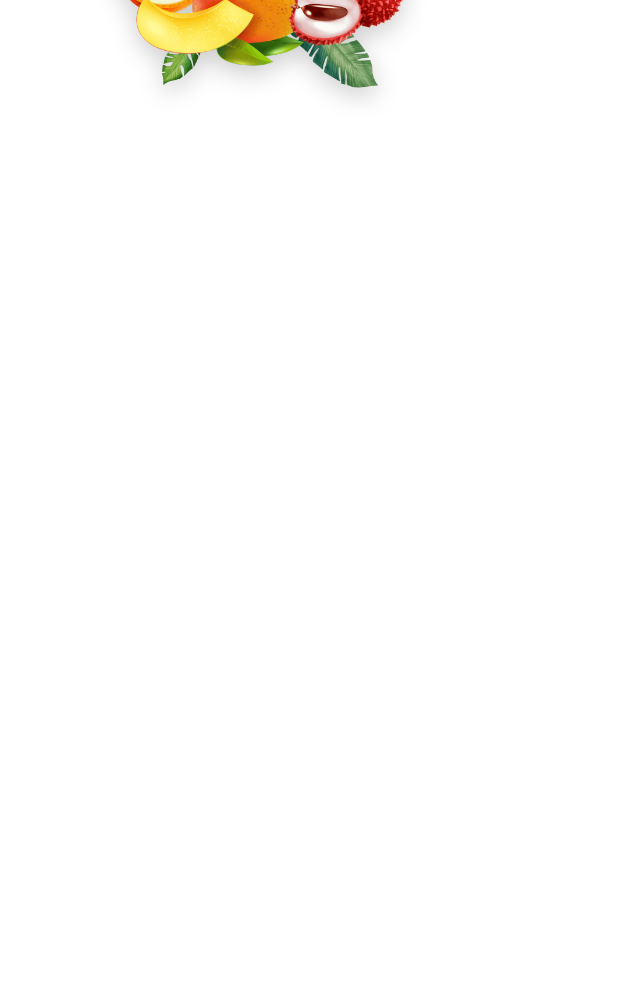
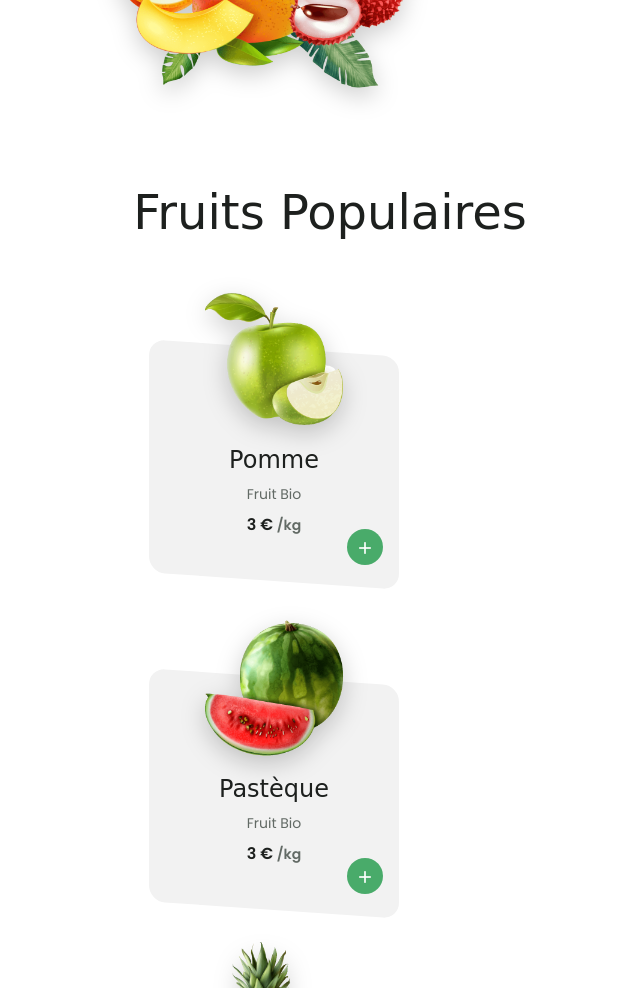
Before and after one commit to ValentinMadiot/fruit-shop_ui, a plain HTML site: page index.html in a window 1280 px wide. Shown: the part 2438-3426 px from the top of the page, without its empty margins (310-950 px from the left). Before the commit the page ends 2738 px from the top, so only its background shows below. Drawn offline with nearby package versions, Linux system fonts and the light colour scheme; a web font is replaced by a local one.

Commit message:
add popular

```diff
--- a/assets/css/styles.css
+++ b/assets/css/styles.css
@@ -410,7 +410,84 @@ img {
 }
 
 /*=============== POPULAR ===============*/
+.popular__container {
+  padding-top: 6rem;
+  grid-template-columns: 250px;
+  justify-content: center;
+  row-gap: 6rem;
+}
 
+.popular__card {
+  position: relative;
+  padding-block: 6.25rem 3rem;
+  text-align: center;
+}
+
+.popular__bg {
+  width: 100%;
+  height: 100%;
+  background-color: var(--container-color);
+  border-radius: 1rem;
+  position: absolute;
+  top: 0;
+  left: 0;
+  z-index: -1;
+  transform: skewY(4deg);
+  transition: background-color .4s;
+}
+
+.popular__img {
+  width: 150px;
+  position: absolute;
+  top: -4rem;
+  left: 0;
+  right: 0;
+  margin: 0 auto .75rem;
+  filter: var(--shadow-img);
+  transition: transform .4s;
+}
+
+.popular__title {
+  font-size: var(--h2-font-size);
+  font-family: var(--second-font);
+  margin-bottom: 0.75rem;
+}
+
+.popular__subtitle {
+  display: block;
+  font-size: var(--small-font-size);
+  margin-bottom: 0.75rem;
+}
+
+.popular__price {
+  font-size: var(--normal-font-size);
+  font-weight: var(--font-semi-bold);
+  color: var(--title-color);
+  line-height: 100%;
+}
+
+.popular__price span {
+  font-size: var(--small-font-size);
+  color: var(--text-color);
+}
+
+.popular__button {
+  width: 36px;
+  height: 36px;
+  padding: 8px;
+  display: grid;
+  place-items: center;
+  font-size: 1.25rem;
+  font-weight: initial;
+  position: absolute;
+  right: 1rem;
+  bottom: 1rem;
+  cursor: pointer;
+}
+
+.popular__card:hover .popular__img {
+  transform: translateY(-.3rem);
+}
 
 /*=============== JOIN ===============*/
 
--- a/index.html
+++ b/index.html
@@ -147,7 +147,89 @@
 
          <!--==================== POPULAR ====================-->
          <section class="popular section" id="popular">
+            <h2 class="section__title">
+              Fruits Populaires
+            </h2>
 
+            <div class="popular__container container grid">
+              <article class="popular__card">
+                <div class="popular__bg"></div>
+
+                <img src="assets/img/popular-1.png" alt="image" class="popular__img">
+                <h3 class="popular__title">Pomme</h3>
+                <p class="popular__subtitle">Fruit Bio</p>
+                <p class="popular__price">3 € <span>/kg</span></p>
+
+                <button class="popular__button button">
+                  <i class="ri-add-line"></i>
+                </button>
+              </article>
+
+              <article class="popular__card">
+                <div class="popular__bg"></div>
+
+                <img src="assets/img/popular-2.png" alt="image" class="popular__img">
+                <h3 class="popular__title">Pastèque</h3>
+                <p class="popular__subtitle">Fruit Bio</p>
+                <p class="popular__price">3 € <span>/kg</span></p>
+
+                <button class="popular__button button">
+                  <i class="ri-add-line"></i>
+                </button>
+              </article>
+
+              <article class="popular__card">
+                <div class="popular__bg"></div>
+
+                <img src="assets/img/popular-3.png" alt="image" class="popular__img">
+                <h3 class="popular__title">Ananas</h3>
+                <p class="popular__subtitle">Fruit Bio</p>
+                <p class="popular__price">5 € <span>/kg</span></p>
+
+                <button class="popular__button button">
+                  <i class="ri-add-line"></i>
+                </button>
+              </article>
+
+              <article class="popular__card">
+                <div class="popular__bg"></div>
+
+                <img src="assets/img/popular-4.png" alt="image" class="popular__img">
+                <h3 class="popular__title">Banane</h3>
+                <p class="popular__subtitle">Fruit Bio</p>
+                <p class="popular__price">2,5 € <span>/kg</span></p>
+
+                <button class="popular__button button">
+                  <i class="ri-add-line"></i>
+                </button>
+              </article>
+
+              <article class="popular__card">
+                <div class="popular__bg"></div>
+
+                <img src="assets/img/popular-5.png" alt="image" class="popular__img">
+                <h3 class="popular__title">Fraise</h3>
+                <p class="popular__subtitle">Fruit Bio</p>
+                <p class="popular__price">6 € <span>/kg</span></p>
+
+                <button class="popular__button button">
+                  <i class="ri-add-line"></i>
+                </button>
+              </article>
+
+              <article class="popular__card">
+                <div class="popular__bg"></div>
+
+                <img src="assets/img/popular-6.png" alt="image" class="popular__img">
+                <h3 class="popular__title">Mangue</h3>
+                <p class="popular__subtitle">Fruit Bio</p>
+                <p class="popular__price">5 € <span>/kg</span></p>
+
+                <button class="popular__button button">
+                  <i class="ri-add-line"></i>
+                </button>
+              </article>
+            </div>
          </section>
 
          <!--==================== JOIN US ====================-->
```
